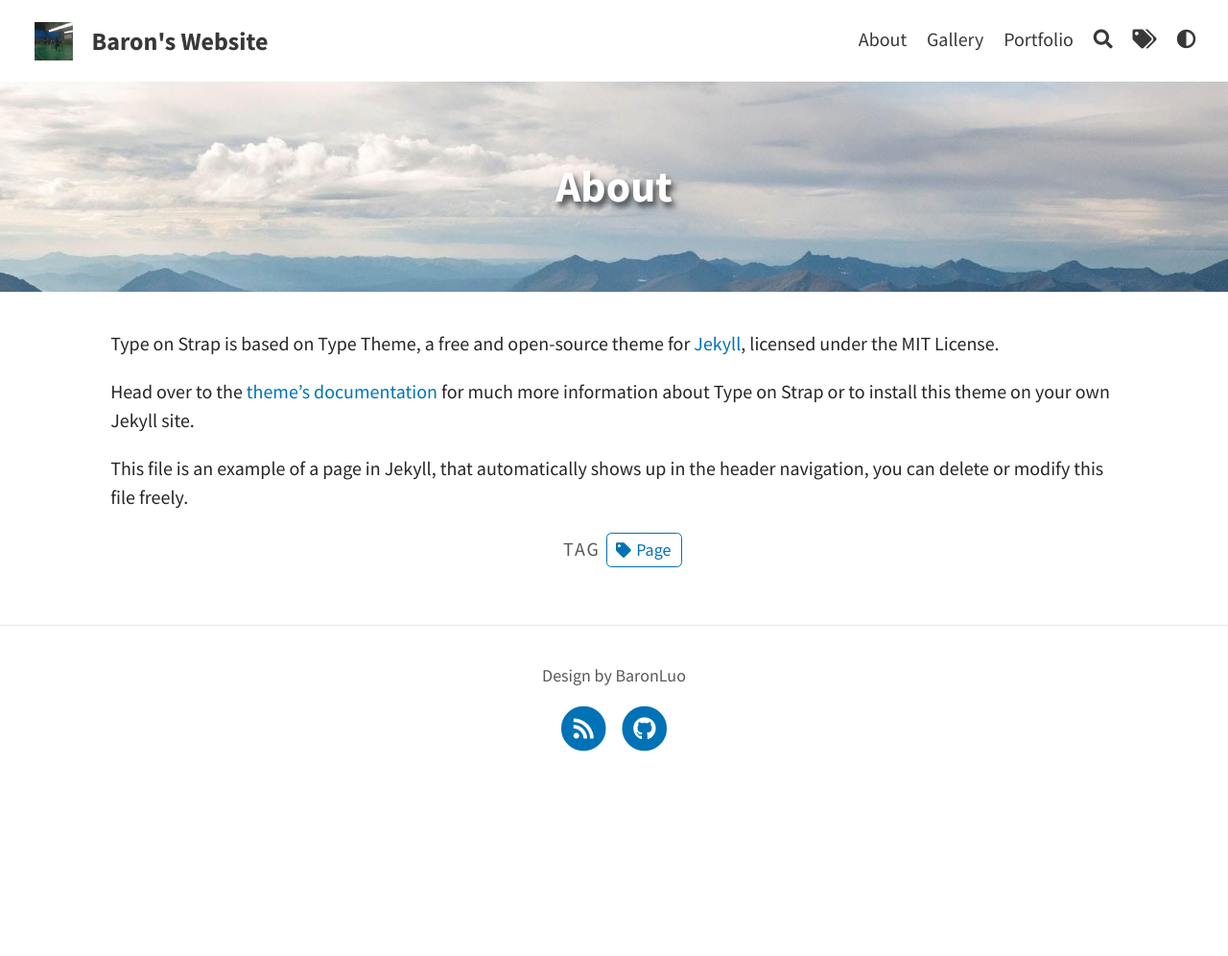
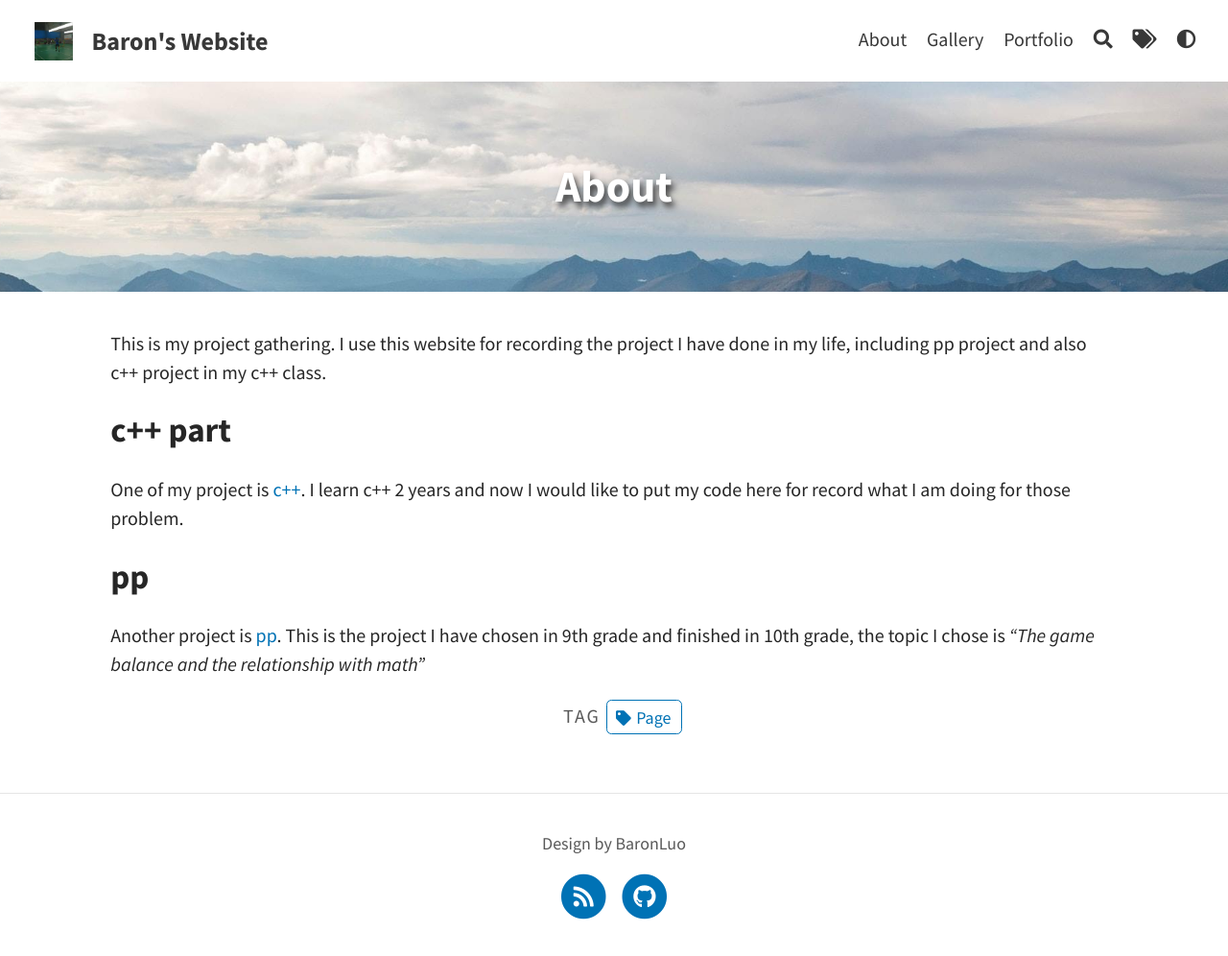
Before and after one commit to BaronLuo2/baronluo2.github.io, a Jekyll site: the page built from pages/about.md, in a window 1280 px wide. Shown: the whole page at 96% size. Built offline with Jekyll 4.4.1, drawn with Linux system fonts in a browser that asks for light colours; before the commit the page ends 900 px from its top, so only the background shows below that.

Commit message:
Test1, fix about

```diff
--- a/_config.yml
+++ b/_config.yml
@@ -9,7 +9,7 @@ avatar: assets/img/Baron_avatar.png                         # Empty for no avata
 favicon: assets/favicon.ico                             # Icon displayed in the tab
 
 # Header and footer text
-header_text: Baron's blog  # Change Blog header text
+header_text: Baron's project  # Change Blog header text
 header_feature_image: assets/img/Keystone.jpg
 header_feature_image_responsive: true
 footer_text: >
--- a/pages/about.md
+++ b/pages/about.md
@@ -6,8 +6,12 @@ feature-img: "assets/img/pexels/travel.jpeg"
 tags: [Page]
 ---
 
-Type on Strap is based on Type Theme, a free and open-source theme for [Jekyll](http://jekyllrb.com/), licensed under the MIT License.
+This is my project gathering. I use this website for recording the project I have done in my life, including pp project and also c++ project in my c++ class.
 
-Head over to the [theme's documentation](https://github.io/sylhare/Type-on-Strap) for much more information about Type on Strap or to install this theme on your own Jekyll site.
+## c++ part
 
-This file is an example of a page in Jekyll, that automatically shows up in the header navigation, you can delete or modify this file freely.
+One of my project is [c++](https://www.luobangyan.cn/2022/08/05/cpp-code.html). I learn c++ 2 years and now I would like to put my code here for record what I am doing for those problem.
+
+## pp
+
+Another project is [pp](https://www.luobangyan.cn/2022/08/04/pp-project.html). This is the project I have chosen in 9th grade and finished in 10th grade, the topic I chose is *"The game balance and the relationship with math"*
```
Also changed, not shown: _posts/2022-8-4-pp-project.md (+5 -1 lines).
